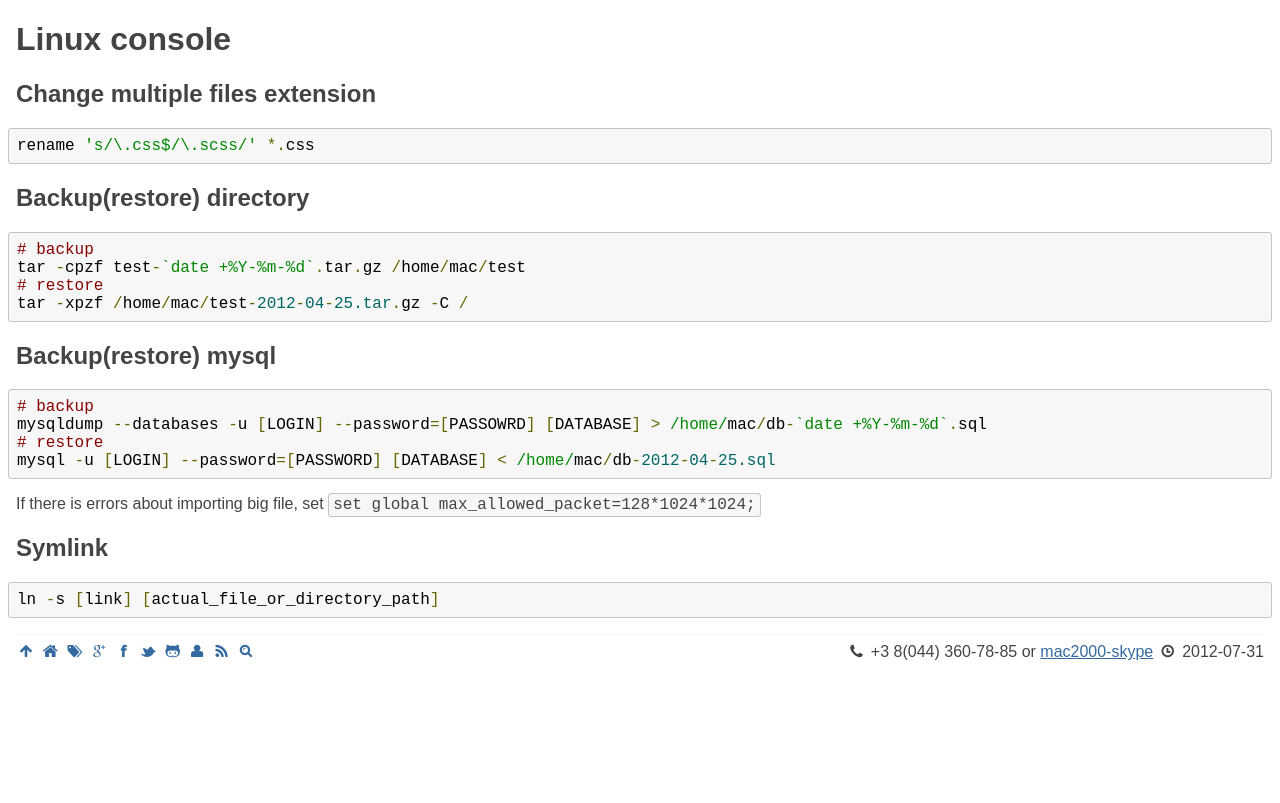
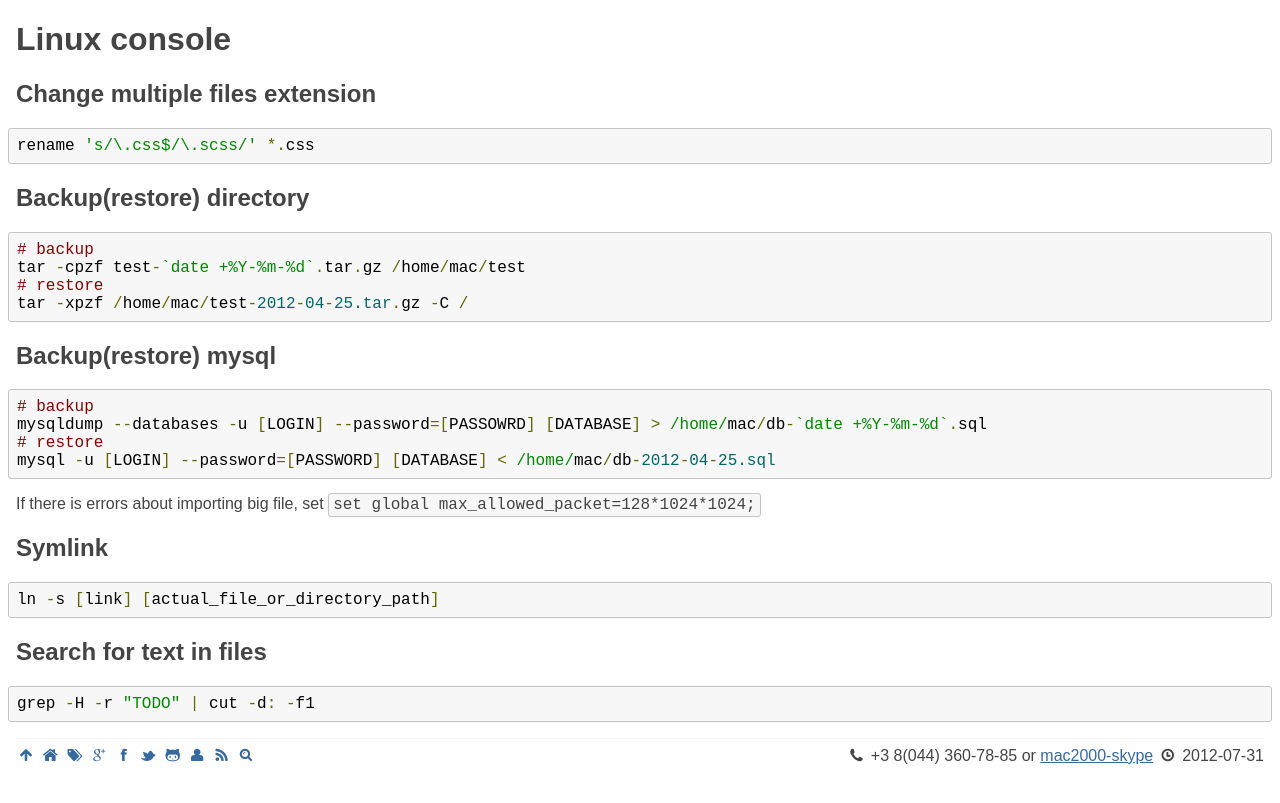
Before and after one commit to michaelbramwell/mac2000.github.com, a Jekyll site: the page built from howto/bash.md, in a window 1280 px wide. Shown: the top 803 px of the page. Built offline with Jekyll 4.4.1, drawn with Linux system fonts in a browser that asks for light colours.

Commit message:
Search for text in files

```diff
--- a/howto/bash.md
+++ b/howto/bash.md
@@ -30,3 +30,8 @@ Symlink
 -------
 
     ln -s [link] [actual_file_or_directory_path]
+
+Search for text in files
+------------------------
+
+    grep -H -r "TODO" | cut -d: -f1
```
